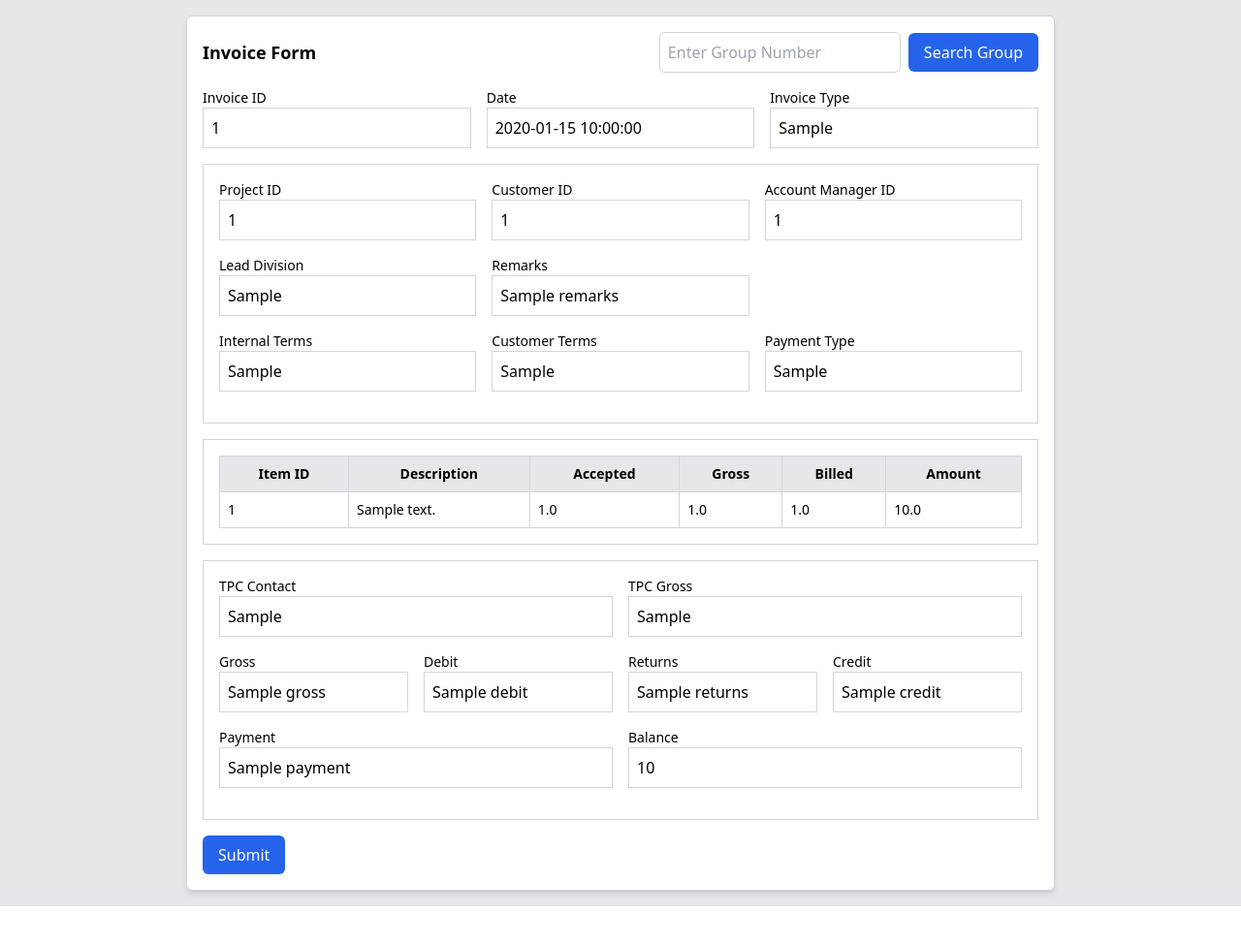
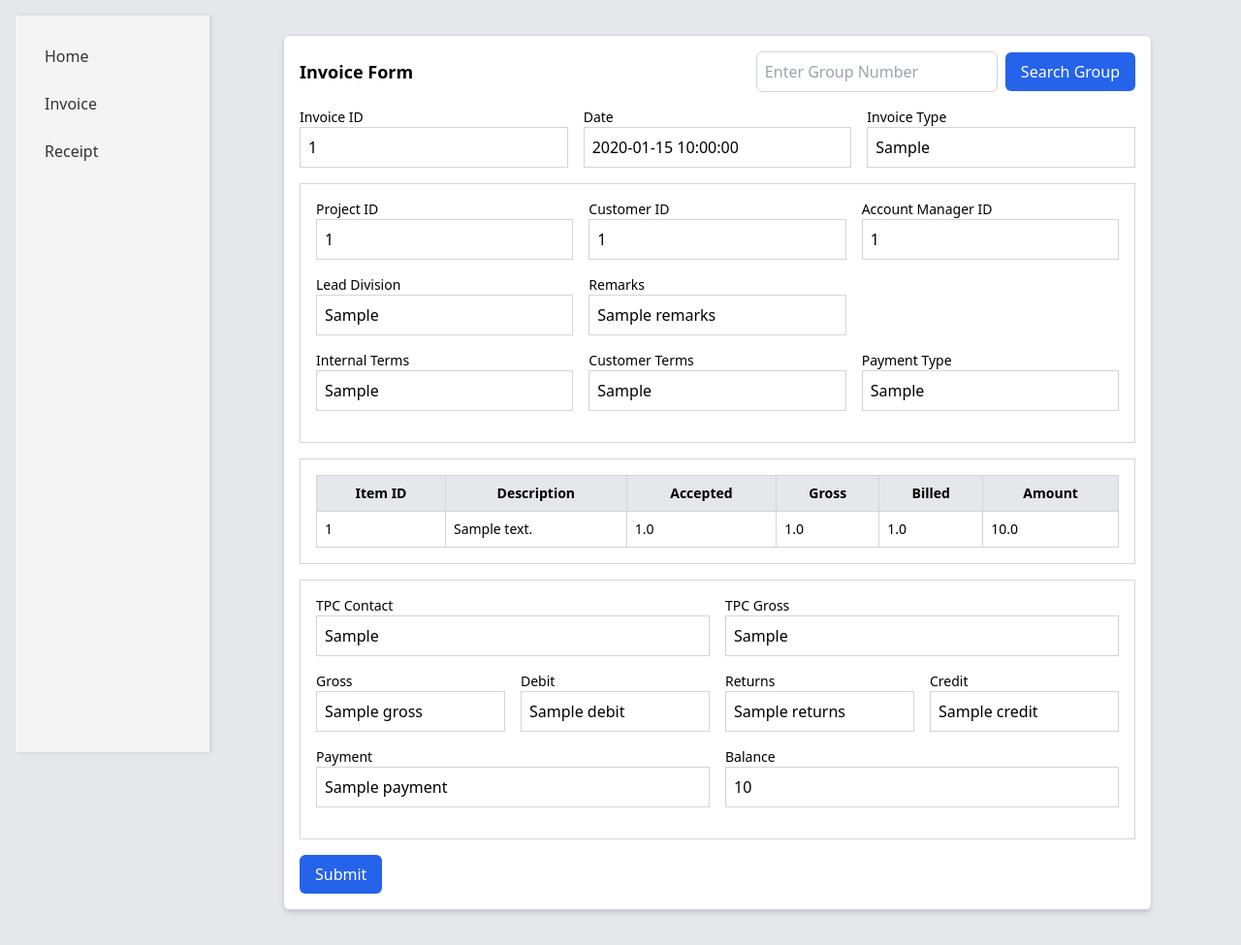
Before and after one commit to maxmixy/lkl, a Flask app: template my_flask_app/templates/InvoiceForm.html in a window 1280 px wide. Shown: the whole page at 97% size. Before the commit the page ends 935 px from the top, so only its background shows below. Run offline with Flask 3, Linux system fonts and the light colour scheme; tables that the repository leaves empty hold one stand-in row (values such as "Sample post"); the template is opened without the code that fills it: values that come from a table or form of the project are taken from there, most other values are stand-ins (such as "Sample title", 1, 10 or a date in 2020); some libraries are stand-ins or nearby versions.

Commit message:
Invoice done

```diff
--- a/my_flask_app/templates/InvoiceForm.html
+++ b/my_flask_app/templates/InvoiceForm.html
@@ -5,8 +5,47 @@
     <meta name="viewport" content="width=device-width, initial-scale=1.0">
     <title>Invoice Form</title>
     <script src="https://cdn.tailwindcss.com"></script>
+    <style>
+        .sidebar {
+            width: 200px;
+            background-color: #f4f4f4;
+            padding: 20px;
+            height: 95vh;
+            box-shadow: 2px 0 5px rgba(0,0,0,0.1);
+        }
+
+        .sidebar a {
+            display: block;
+            padding: 10px;
+            text-decoration: none;
+            color: #333;
+            margin-bottom: 5px;
+            border-radius: 4px;
+            transition: background-color 0.3s;
+        }
+
+        .sidebar a:hover {
+            background-color: #ddd;
+        }
+
+        .content {
+            flex: 1;
+            padding: 20px;
+        }
+    </style>
 </head>
 <body class="bg-gray-200 p-4">
+    <div class="flex">
+        <div class="sidebar">
+
+        <a href="/">Home</a>
+        <a href="/invoice">Invoice</a>
+        <a href="/receipt">Receipt</a>
+        </div>
+
+
+        <div class="content flex-1">
+
         <div class="bg-white border border-gray-300 rounded-md shadow-md p-4 max-w-4xl mx-auto">
             <div class="flex justify-between items-center mb-4">
                 <h1 class="text-lg font-bold">Invoice Form</h1>
@@ -15,7 +54,6 @@
                         <input type="text" name="group_no" placeholder="Enter Group Number"
                                class="border border-gray-300 p-2 rounded-md mr-2" value="{{ request.args.get('group_no', '') }}">
                         <button type="submit" class="bg-blue-600 text-white px-4 py-2 rounded-md">Search Group</button>
-
                     </form>
                 </div>
             </div>
@@ -111,7 +149,6 @@
                                     <td class="border border-gray-300 p-2">{{ item.Gross }}</td>
                                     <td class="border border-gray-300 p-2">{{ item.Billed }}</td>
                                     <td class="border border-gray-300 p-2">{{ item.Amount }}</td>
-
                             </tr>
                             {% endfor %}
                         </tbody>
@@ -137,25 +174,21 @@
                             <label class="block text-sm font-medium">Gross</label>
                             <input type="text" name="Gross" class="border border-gray-300 w-full p-2"
                                    value="{{ gross if gross is not none else 0 }}">
-
                         </div>
                         <div>
                             <label class="block text-sm font-medium">Debit</label>
                             <input type="text" name="Debit" class="border border-gray-300 w-full p-2"
                                    value="{{ debit if debit is not none else 0 }}">
-
                         </div>
                         <div>
                             <label class="block text-sm font-medium">Returns</label>
                             <input type="text" name="Returns" class="border border-gray-300 w-full p-2"
                                    value="{{ returns if returns is not none else 0 }}">
-
                         </div>
                         <div>
                             <label class="block text-sm font-medium">Credit</label>
                             <input type="text" name="Credit" class="border border-gray-300 w-full p-2"
                                    value="{{ credit if credit is not none else 0 }}">
-
                         </div>
                     </div>
 
@@ -164,13 +197,11 @@
                             <label class="block text-sm font-medium">Payment</label>
                             <input type="text" name="Payment" class="border border-gray-300 w-full p-2"
                                    value="{{ payment if payment is not none else 0 }}">
-
                         </div>
                         <div>
                             <label class="block text-sm font-medium">Balance</label>
                             <input type="text" name="Balance" class="border border-gray-300 w-full p-2"
                                    value="{{ balance if balance is not none else 0 }}">
-
                         </div>
                     </div>
                 </div>
@@ -183,12 +214,12 @@
                     <button type="submit" class="bg-blue-600 text-white px-4 py-2 rounded-md">Submit</button>
                     {% if current_index < invoices|length - 1 %}
                     <a href="{{ url_for('views.invoice', group_no=request.args.get('group_no'), invoice_no=invoices[current_index + 1].InvoiceID) }}"
-
                        class="bg-gray-600 text-white px-4 py-2 rounded-md">Next</a>
                     {% endif %}
                 </div>
-
             </form>
+        </div>
+    </div>
     </div>
 </body>
 </html>
```
Also changed, not shown: my_flask_app/requirements.txt (added, +23 -0 lines), my_flask_app/templates/index.html (+20 -13 lines). Lines whose indentation alone changed are shown as unchanged.
